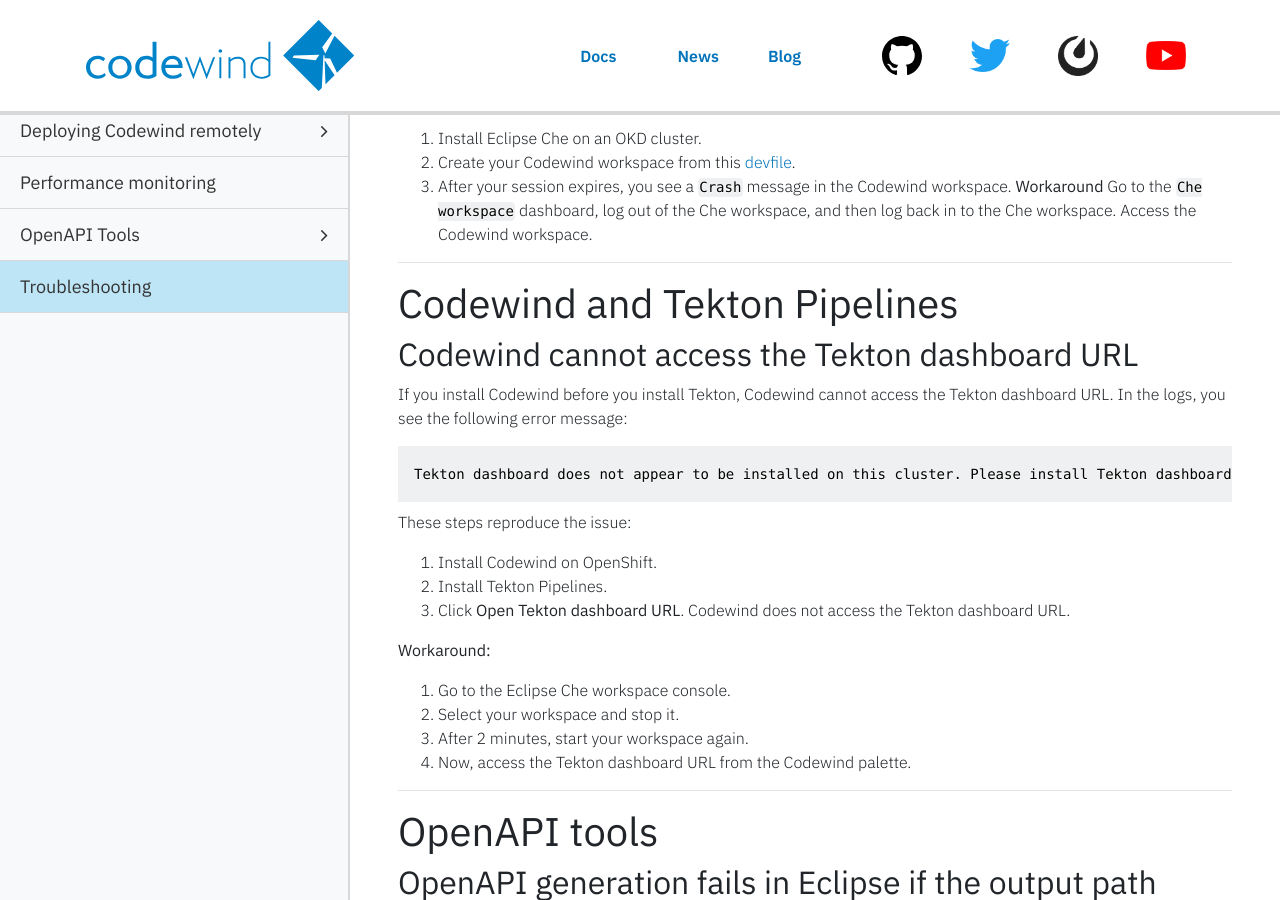
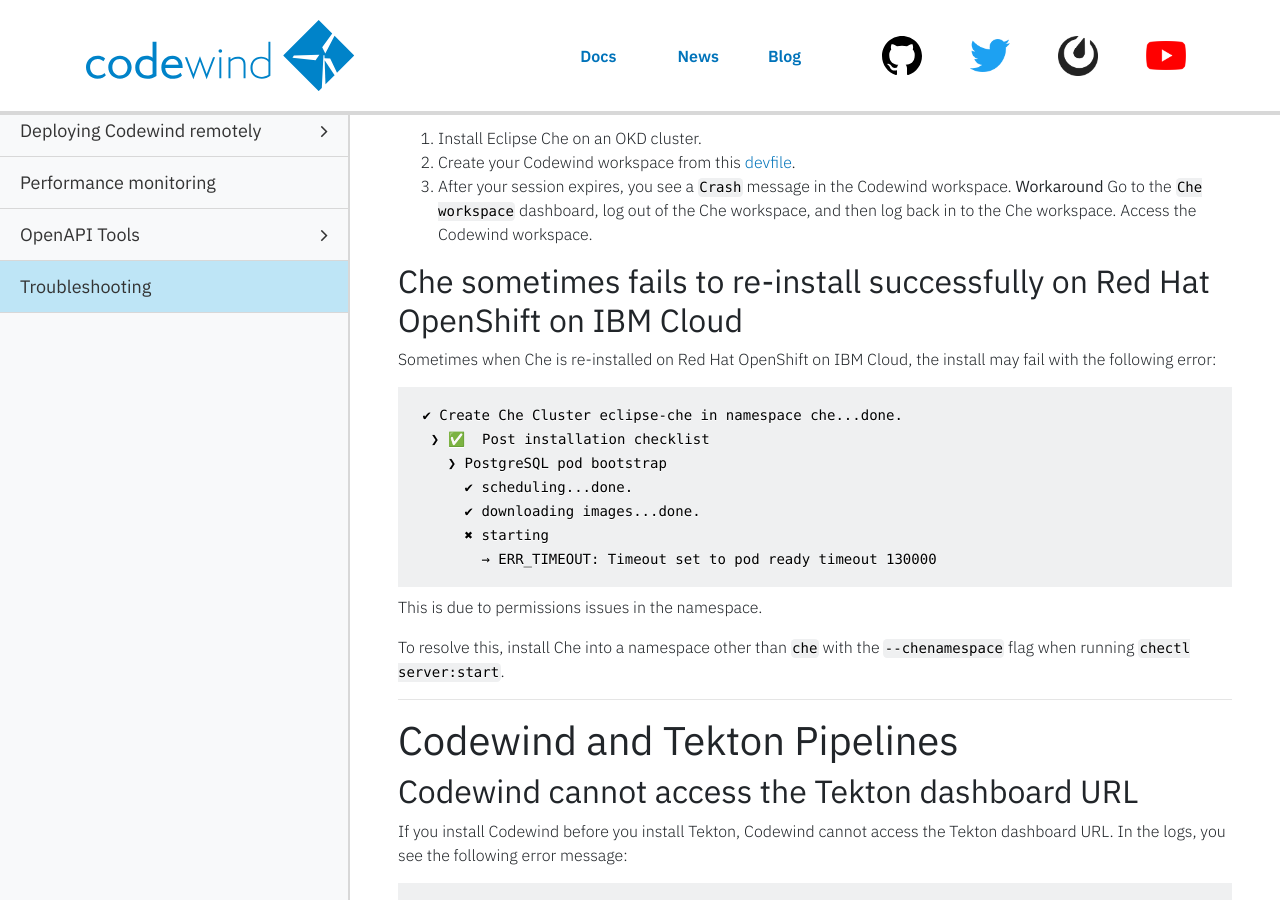
Before and after one commit to eclipse-archived/codewind-docs, a Jekyll site: the page built from docs/_documentations/troubleshooting.md, in a window 1280 px wide and 900 px high, scrolled down 9899 px. Built offline with Jekyll 4.4.1, drawn with Linux system fonts in a browser that asks for light colours; nearby versions of some CDN libraries; comment, search, counter and statistics services are not loaded.

Commit message:
Add troubleshoot doc on chectl
Signed-off-by: John Collier <John.J.Collier@ibm.com>

````diff
--- a/docs/_documentations/troubleshooting.md
+++ b/docs/_documentations/troubleshooting.md
@@ -500,6 +500,33 @@ These steps reproduce the issue:
 3. After your session expires, you see a `Crash` message in the Codewind workspace.
 **Workaround** Go to the `Che workspace` dashboard, log out of the Che workspace, and then log back in to the Che workspace. Access the Codewind workspace.
 
+<!--
+Codewind version: 0.8.0
+OS: RHEL
+Che version: 7.5.1
+IDE extension version: 0.8.0
+IDE version: 7.5.1
+Kubernetes cluster: Red Hat OpenShift on IBM Cloud
+Action/Topic:
+Issue type: bug/info
+Issue link: https://github.com/eclipse/codewind/issues/1806
+-->
+## Che sometimes fails to re-install successfully on Red Hat OpenShift on IBM Cloud
+Sometimes when Che is re-installed on Red Hat OpenShift on IBM Cloud, the install may fail with the following error:
+```
+ ✔ Create Che Cluster eclipse-che in namespace che...done.
+  ❯ ✅  Post installation checklist
+    ❯ PostgreSQL pod bootstrap
+      ✔ scheduling...done.
+      ✔ downloading images...done.
+      ✖ starting
+        → ERR_TIMEOUT: Timeout set to pod ready timeout 130000
+```
+
+This is due to permissions issues in the namespace.
+
+To resolve this, install Che into a namespace other than `che` with the `--chenamespace` flag when running `chectl server:start`.
+
 ***
 # Codewind and Tekton Pipelines
 
````
